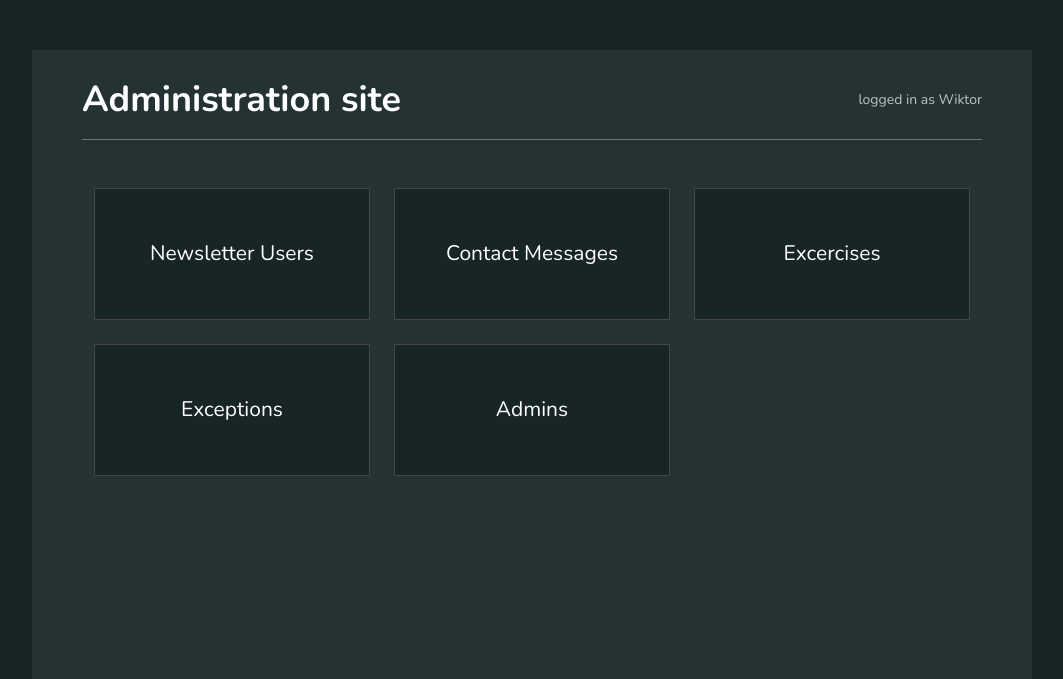
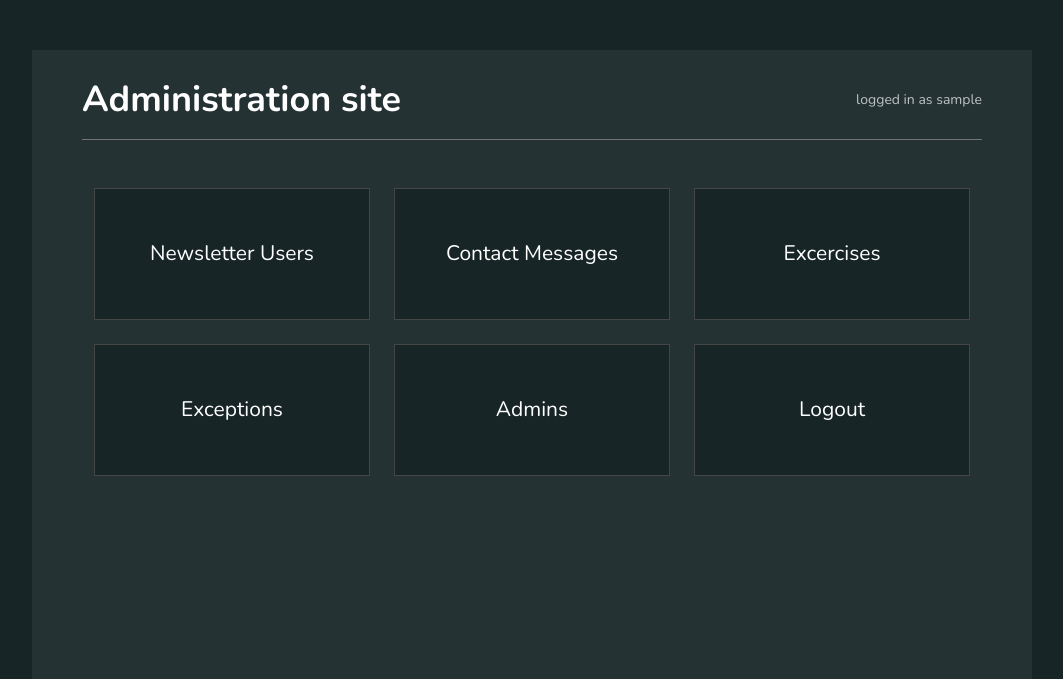
Before and after one commit to WiktorBK/CodingRoutine, a Django app: page /administration/ in a window 1280 px wide. Shown: the part 150-829 px from the top of the page, without its empty margins (108-1171 px from the left). Run offline with Django 4.2, Linux system fonts and the light colour scheme; the visitor is signed in with stand-in values (Sample User, id 1); data that the repository does not hold is empty.

Commit message:
Admin: add info about logged user

```diff
--- a/administration/templates/administration/add_excercise.html
+++ b/administration/templates/administration/add_excercise.html
@@ -5,7 +5,7 @@
     <div id="admin-box">
     <div id="admin-header">
     <h6>Add new excercise</h6>
-    <small id="admin-small">logged in as Wiktor</small>
+    <small id="admin-small">logged in as {{request.user.username}}</small>
     <div style="clear:both;"></div>
     </div>
     <div id="models-content">
--- a/administration/templates/administration/administration.html
+++ b/administration/templates/administration/administration.html
@@ -7,7 +7,7 @@
 <div id="admin-box">
 <div id="admin-header">
 <h6>Administration site</h6>
-<small id="admin-small">logged in as Wiktor</small>
+<small id="admin-small">logged in as {{request.user.username}}</small>
 <div style="clear:both;"></div>
 </div>
 
@@ -27,6 +27,8 @@
     {% endif %}
     </div></a>
     <a href="{% url 'admins'%}"><div class="model-box">Admins</div></a>
+    </div></a>
+    <a href="{% url 'logout'%}"><div class="model-box">Logout</div></a>
     <div style="clear:both;"></div>
 </div>
 </div>
--- a/administration/templates/administration/admins.html
+++ b/administration/templates/administration/admins.html
@@ -7,7 +7,7 @@
 <div id="admin-box">
 <div id="admin-header">
 <h6>Admins</h6>
-<small id="admin-small">logged in as Wiktor</small>
+<small id="admin-small">logged in as {{request.user.username}}</small>
 <div style="clear:both;"></div>
 </div>
 
--- a/administration/templates/administration/exception.html
+++ b/administration/templates/administration/exception.html
@@ -8,7 +8,7 @@
     <div id="admin-box">
     <div id="admin-header">
     <h6>Exception No. {{exception.id}}</h6>
-    <small id="admin-small">logged in as Wiktor</small>
+    <small id="admin-small">logged in as {{request.user.username}}</small>
     <div style="clear:both;"></div>
     </div>
     <div id="models-content">
--- a/administration/templates/administration/exceptions.html
+++ b/administration/templates/administration/exceptions.html
@@ -7,7 +7,7 @@
 <div id="admin-box">
 <div id="admin-header">
 <h6>Exceptions</h6>
-<small id="admin-small">logged in as Wiktor</small>
+<small id="admin-small">logged in as {{request.user.username}}</small>
 <div style="clear:both;"></div>
 </div>
 
--- a/administration/templates/administration/excercises.html
+++ b/administration/templates/administration/excercises.html
@@ -7,7 +7,7 @@
 <div id="admin-box">
 <div id="admin-header">
 <h6>Excercises</h6>
-<small id="admin-small">logged in as Wiktor</small>
+<small id="admin-small">logged in as {{request.user.username}}</small>
 <div style="clear:both;"></div>
 </div>
 
--- a/administration/templates/administration/message.html
+++ b/administration/templates/administration/message.html
@@ -8,7 +8,7 @@
     <div id="admin-box">
     <div id="admin-header">
     <h6>Message No. {{message.id}}</h6>
-    <small id="admin-small">logged in as Wiktor</small>
+    <small id="admin-small">logged in as {{request.user.username}}</small>
     <div style="clear:both;"></div>
     </div>
     <div id="models-content">
--- a/administration/templates/administration/messages.html
+++ b/administration/templates/administration/messages.html
@@ -7,7 +7,7 @@
 <div id="admin-box">
 <div id="admin-header">
 <h6>Contact Messages</h6>
-<small id="admin-small">logged in as Wiktor</small>
+<small id="admin-small">logged in as {{request.user.username}}</small>
 <div style="clear:both;"></div>
 </div>
 
--- a/administration/templates/administration/users.html
+++ b/administration/templates/administration/users.html
@@ -5,7 +5,7 @@
 <div id="admin-box">
 <div id="admin-header">
 <h6>Newsletter Users</h6>
-<small id="admin-small">logged in as Wiktor</small>
+<small id="admin-small">logged in as {{request.user.username}}</small>
 <div style="clear:both;"></div>
 </div>
 <div id="models-content">
```
